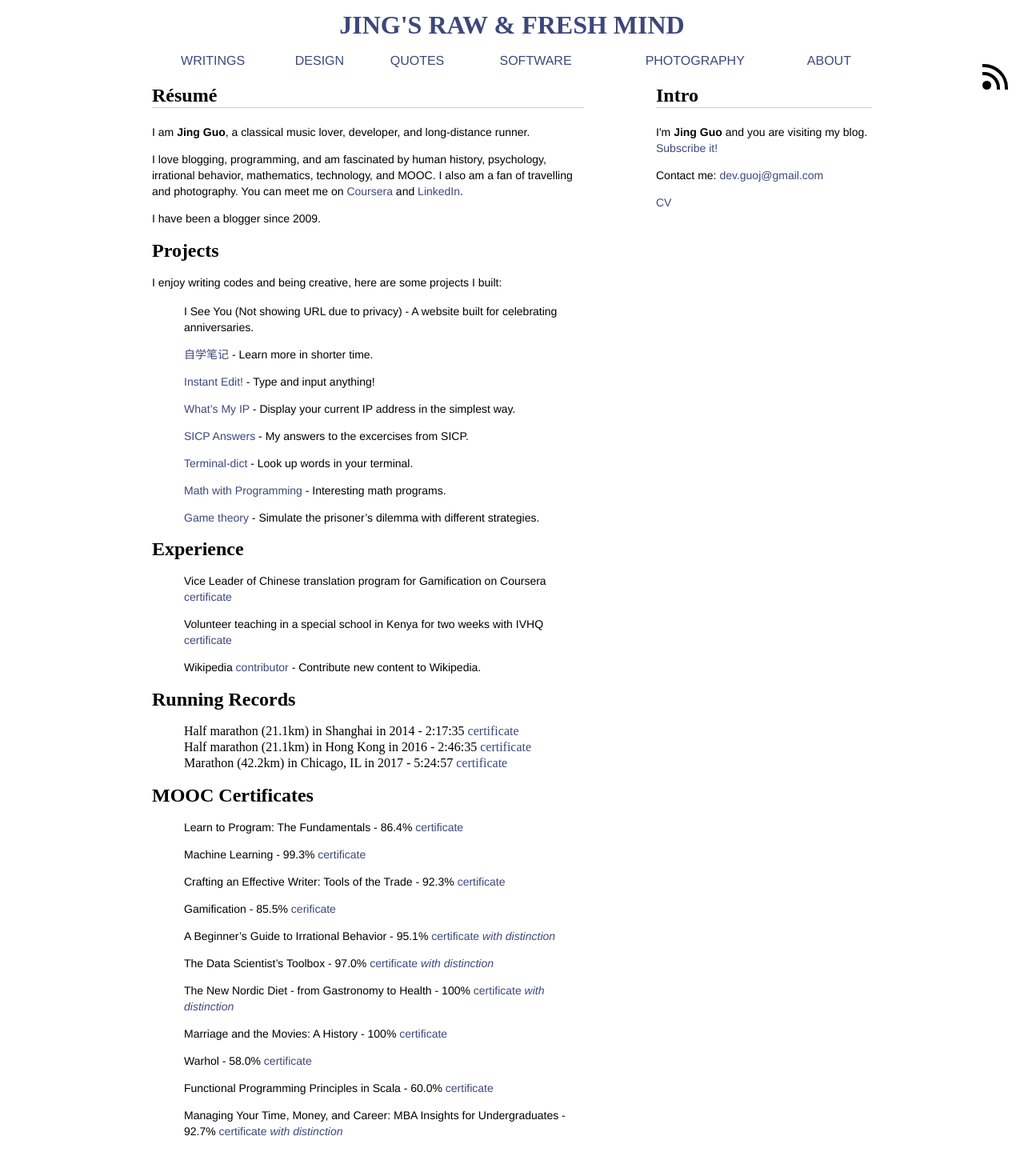
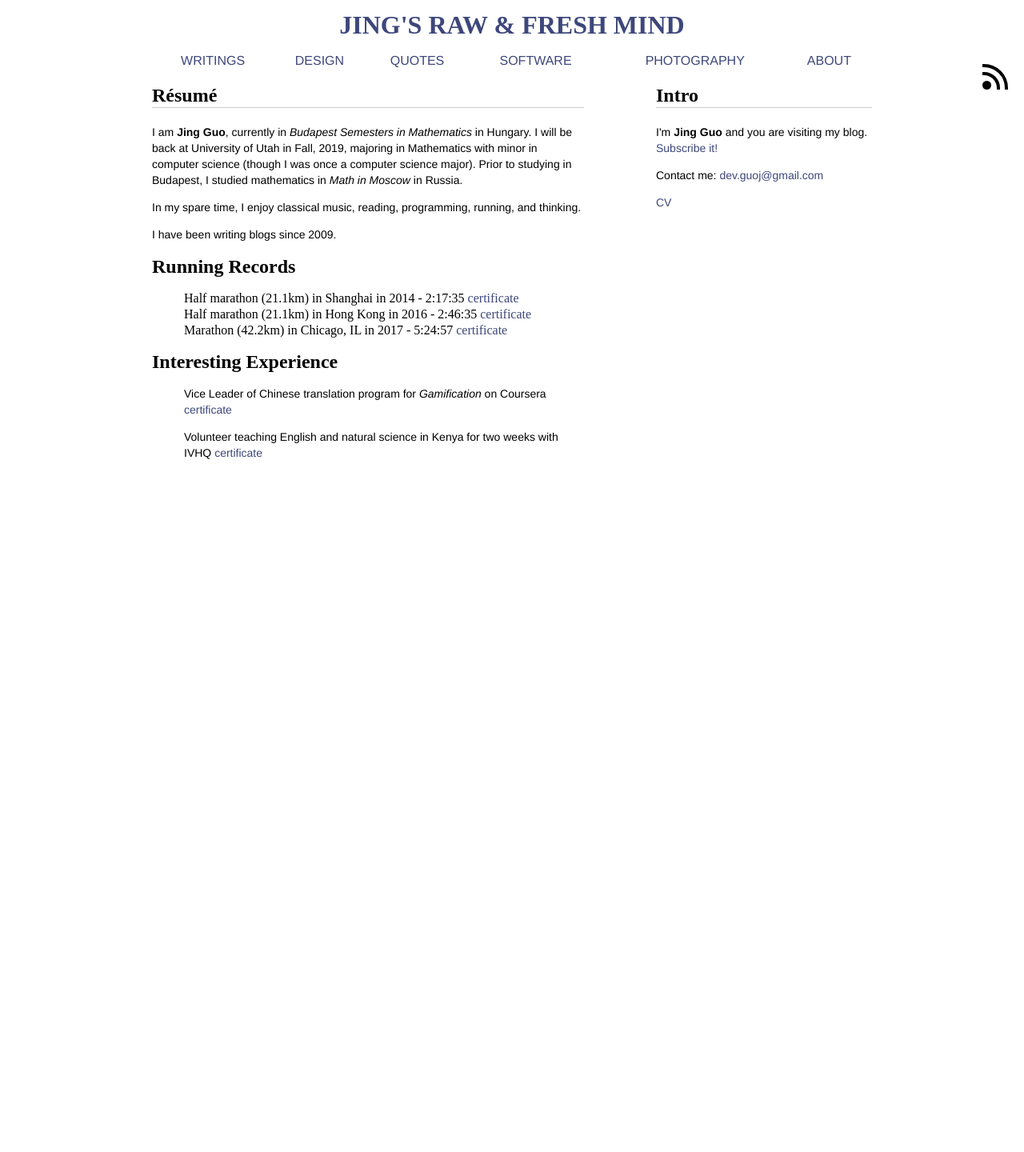
Before and after one commit to guojing0/guojing0.github.io, a Jekyll site: the page built from about-me.md, in a window 1280 px wide. Shown: the whole page at 80% size. Built offline with Jekyll 4.4.1, drawn with Linux system fonts in a browser that asks for light colours; after the commit the page ends 900 px from its top, so only the background shows below that.

Commit message:
about me update

```diff
--- a/about-me.md
+++ b/about-me.md
@@ -3,41 +3,11 @@ layout: for-index
 title: Résumé
 ---
 
-I am **Jing Guo**, a classical music lover, developer, and long-distance runner.
+I am **Jing Guo**, currently in *Budapest Semesters in Mathematics* in Hungary. I will be back at University of Utah in Fall, 2019, majoring in Mathematics with minor in computer science (though I was once a computer science major). Prior to studying in Budapest, I studied mathematics in *Math in Moscow* in Russia.
 
-I love blogging, programming, and am fascinated by human history, psychology, irrational behavior, mathematics, technology, and MOOC. I also am a fan of travelling and photography. You can meet me on [Coursera](https://www.coursera.org/user/i/faf6474432089b8d58309eb2c83b5cc7) and [LinkedIn](https://www.linkedin.com/in/imjingguo).
+In my spare time, I enjoy classical music, reading, programming, running, and thinking.
 
-I have been a blogger since 2009.
-
-Projects
-=====
-
-I enjoy writing codes and being creative, here are some projects I built:
-
-* I See You (Not showing URL due to privacy) - A website built for celebrating anniversaries.
-
-* [自学笔记](http://notes.guoj.org/) - Learn more in shorter time.
-
-* [Instant Edit!](http://instantedit.github.io/) - Type and input anything!
-
-* [What's My IP](http://ip.guoj.org/) - Display your current IP address in the simplest way.
-
-* [SICP Answers](https://github.com/guojing0/SICP-Answers) - My answers to the excercises from SICP.
-
-* [Terminal-dict](https://github.com/guojing0/terminal-dict/) - Look up words in your terminal.
-
-* [Math with Programming](https://github.com/guojing0/Math-with-Programming) - Interesting math programs.
-
-* [Game theory](https://github.com/guojing0/game-theory) - Simulate the prisoner's dilemma with different strategies.
-
-Experience
-=====
-
-* Vice Leader of Chinese translation program for Gamification on Coursera [certificate](/images/translation.pdf)
-
-* Volunteer teaching in a special school in Kenya for two weeks with IVHQ [certificate](/images/ivhq.pdf)
-
-* Wikipedia [contributor](http://zh.wikipedia.org/wiki/User:Guojkiwi) - Contribute new content to Wikipedia.
+I have been writing blogs since 2009.
 
 Running Records
 =====
@@ -46,27 +16,9 @@ Running Records
 * Half marathon (21.1km) in Hong Kong in 2016 - 2:46:35 [certificate](/images/hk-hf-marathon.pdf)
 * Marathon (42.2km) in Chicago, IL in 2017 - 5:24:57 [certificate](/image/chicago-marathon.png)
 
-MOOC Certificates
+Interesting Experience
 =====
 
-* Learn to Program: The Fundamentals - 86.4% [certificate](/images/coursera-prog.pdf)
+* Vice Leader of Chinese translation program for *Gamification* on Coursera [certificate](/images/translation.pdf)
 
-* Machine Learning - 99.3% [certificate](/images/coursera-ml.pdf)
-
-* Crafting an Effective Writer: Tools of the Trade - 92.3% [certificate](/images/coursera-writing.pdf)
-
-* Gamification - 85.5% [cerificate](/images/coursera-gamification.pdf)
-
-* A Beginner's Guide to Irrational Behavior - 95.1% [certificate *with distinction*](/images/coursera-irrational.pdf)
-
-* The Data Scientist’s Toolbox - 97.0% [certificate *with distinction*](/images/coursera-databox.pdf)
-
-* The New Nordic Diet - from Gastronomy to Health - 100% [certificate *with distinction*](/images/coursera-nordic.pdf)
-
-* Marriage and the Movies: A History - 100% [certificate](/images/coursera-marriage.pdf)
-
-* Warhol - 58.0% [certificate](/images/coursera-warhol.pdf)
-
-* Functional Programming Principles in Scala - 60.0% [certificate](/images/coursera-scala.pdf)
-
-* Managing Your Time, Money, and Career: MBA Insights for Undergraduates - 92.7% [certificate *with distinction*](/images/coursera-money.pdf)
+* Volunteer teaching English and natural science in Kenya for two weeks with IVHQ [certificate](/images/ivhq.pdf)
```
